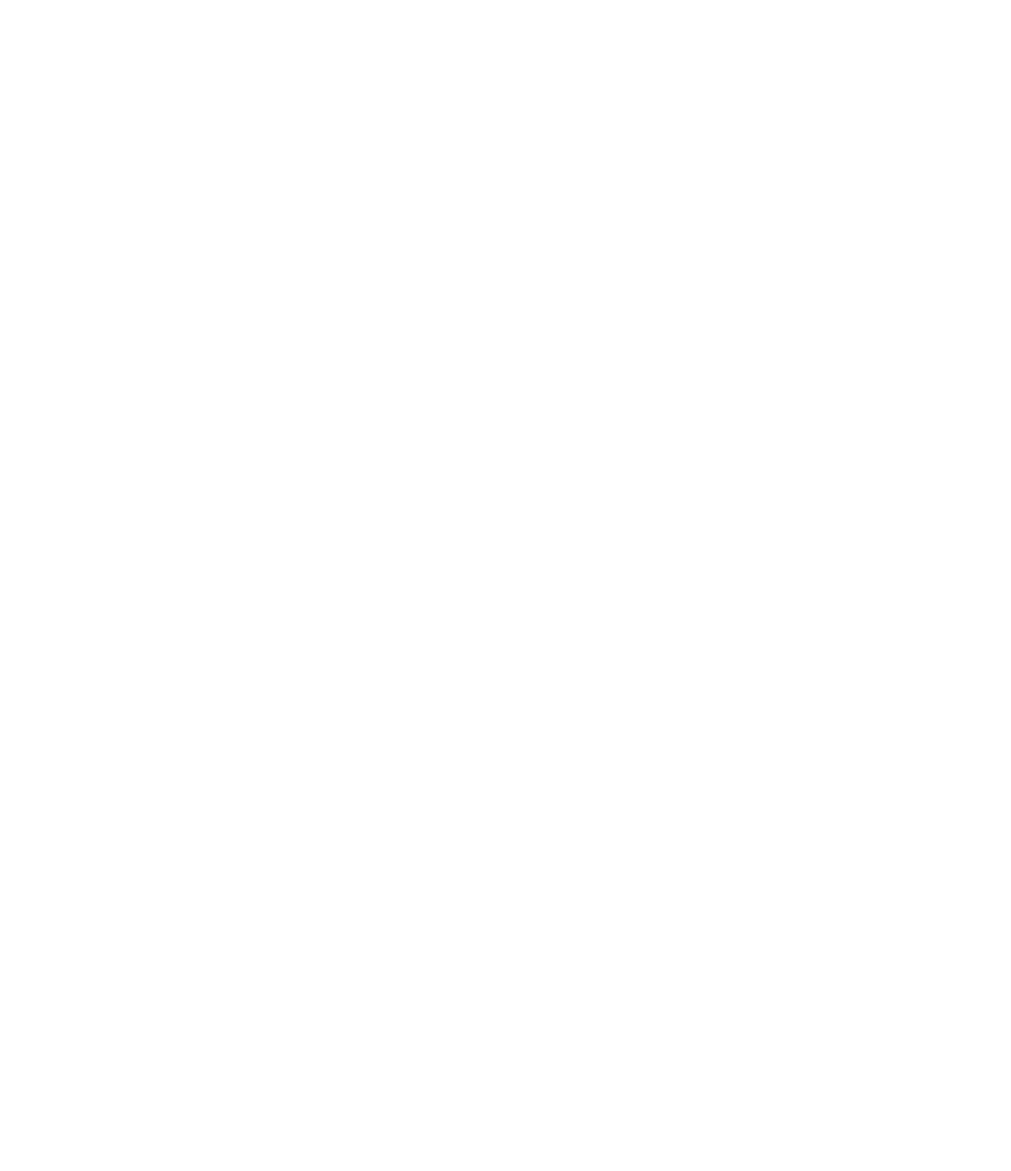
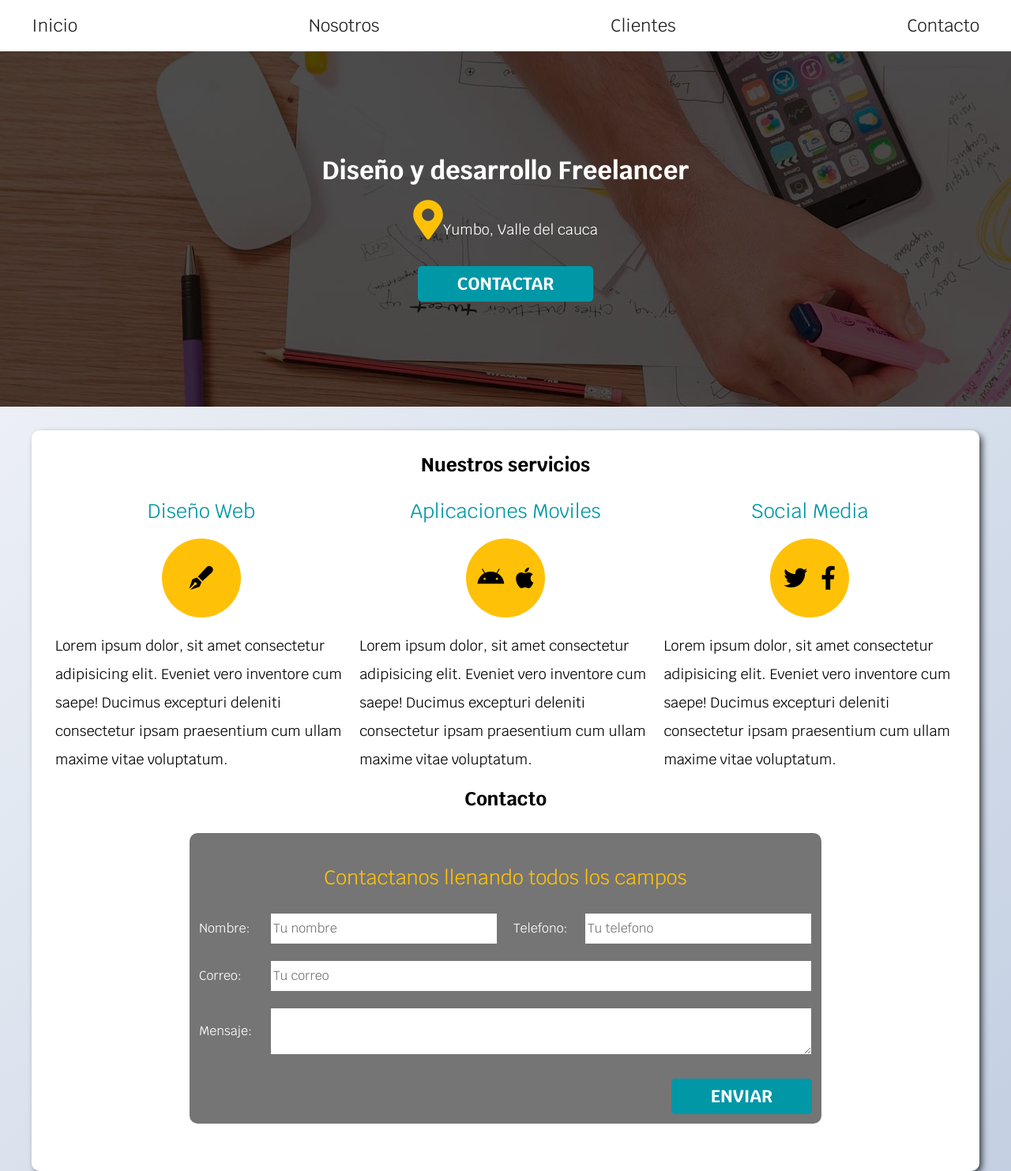
Before and after one commit to Cookieguy1206/CursoWeb, a plain HTML site: page freelancer/index.html in a window 1280 px wide. Shown: the top 1483 px of the page at 79% size. Before the commit the page ends 800 px from the top, so only its background shows below. Drawn offline with Linux system fonts and the light colour scheme.

Commit message:
Se terminó freelancer y se comenzará con el proyecto final

```diff
--- a/freelancer/css/style.css
+++ b/freelancer/css/style.css
@@ -0,0 +1,246 @@
+:root {
+    --oscuro: #212121;
+    --primario: #FFC107;
+    --secundario: #0097A7;
+    --gris: #757575;
+}
+
+html {
+    box-sizing: border-box;
+    min-height: 100%;
+    font-size: 62.5%;
+}
+*, *:before, *:after {
+    box-sizing: inherit;
+}
+
+body {
+    font-family: 'Krub', sans-serif;
+    min-height: 100%;
+    background-image: linear-gradient(135deg, #f5f7fa 0%, #c3cfe2 100%);
+    font-size: 1.6rem;
+}
+
+h1, h2, h3 {
+    margin: 0rem;
+}
+
+h2, h3 {
+    text-align: center;
+}
+
+h3 {
+    color: var(--secundario);
+    font-weight: 400;
+    font-size: 2.5rem;
+}
+
+p {
+    font-size: 1.8rem;
+    line-height: 2;
+}
+
+/*Headder*/
+.site-header {
+    background-color: white;
+}
+
+.site-header nav {
+    max-width: 1200px;
+    margin: 0 auto;
+    padding: 2rem 0rem;
+
+    display: flex;
+    flex-direction: column;
+    align-items: center;
+}
+
+@media (min-width: 768px) {
+    .site-header nav {
+        flex-direction: row;
+        justify-content: space-between;
+    }
+}
+
+.site-header nav a {
+    color: var(--oscuro);
+    font-size: 2.2rem;
+    text-decoration: none;
+    margin-bottom: 1.5rem;
+}
+
+.site-header nav a:last-of-type {
+    margin-bottom: 0;
+}
+
+@media (min-width: 768px) {
+    .site-header nav a {
+        margin-bottom: 0;
+    }
+}
+
+/*Contenedor hero*/
+.hero {
+    height: 45rem;
+    background-image: url(../img/hero.jpg);
+    position: relative;
+    display: flex;
+    justify-content: center;
+    align-items: center;
+}
+
+.hero::after {
+    content: '';
+    background-color: rgba(0, 0, 0, .7);
+    position: absolute;
+    top: 0;
+    left: 0;
+    right: 0;
+    bottom: 0;
+}
+
+.contenedor-hero {
+    color: white;
+    position: relative;
+    z-index: 1;
+    text-align: center;
+}
+
+.contenedor-hero i {
+    font-size: 5rem;
+    color: var(--primario);
+}
+
+/*Boton*/
+.boton {
+    background-color: var(--secundario);
+    padding: 1rem 5rem;
+    text-decoration: none;
+    display: inline-block;
+    margin-top: 1rem;
+    color: white;
+    text-transform: uppercase;
+    font-weight: 700;
+    font-size: 2.2rem;
+    border-radius: 0.5rem;
+    border: none;
+}
+
+.boton:hover {
+    cursor: pointer;
+}
+
+/*Contenedor*/
+.contenedor {
+    max-width: 1200px;
+    margin: 3rem auto;
+    background-color: white;
+    padding: 3rem;
+    border-radius: 1rem;
+    -webkit-box-shadow: 4px 4px 9px -1px rgba(0,0,0,0.74);
+    -moz-box-shadow: 4px 4px 9px -1px rgba(0,0,0,0.74);
+    box-shadow: 4px 4px 9px -1px rgba(0,0,0,0.74);
+}
+
+.contenedor-servicios {
+    margin-top: 3rem;
+}
+
+@media (min-width: 768px) {
+    .contenedor-servicios {
+        display: flex;
+        justify-content: space-between;
+    }
+    .servicio {
+        /*Flex tiene 3 factores:
+        *El primero es el factor de crecimiento: Toma todo el tamaño
+        del contenedor y segun el factor que le pongas, la clase del div
+        tomará un tamaño dentro del contenedor.
+        *El segundo es 0.
+        *El tercero es una base: De esa base no se pasa y segun el tamaño
+        que le des, así se quedará
+        */
+        flex: 0 0 calc(33.3% - 1rem);
+    }
+}
+
+.servicio {
+    /*Así se centran las cosas con flex*/
+    display: flex;
+    flex-direction: column;
+    align-items: center;
+}
+
+.iconos {
+    width: 100px;
+    height: 100px;
+    border-radius: 50%;
+    background-color: var(--primario);
+    display: flex;
+    justify-content: space-evenly;
+    align-items: center;
+    font-size: 3rem;
+    margin-top: 2rem;
+}
+
+/*Formulario*/
+form {
+    background-color: var(--gris);
+    padding: 1.2rem;
+    border-radius: 1rem;
+    margin-top: 3rem;
+}
+
+form legend {
+    display: flex;
+    flex-direction: column;
+    align-items: center;
+    font-size: 2.5rem;
+    color: var(--primario);
+    margin: 3rem 0rem;
+}
+
+@media (min-width: 768px) {
+    form {
+        max-width: 800px;
+        margin: 3rem auto;
+    }
+    .contenedor-campos {
+        display: flex;
+        justify-content: space-between;
+        flex-wrap: wrap;
+    }
+    .campo {
+        flex: 0 0 calc(50% - 1rem)
+    }
+}
+
+.campo {
+    display: flex;
+    margin-bottom: 2rem;
+    align-items: center;
+}
+
+.campo label {
+    flex: 0 0 90px;
+    color: white;
+}
+
+.campo input {
+    flex: 1;
+    height: 4rem;
+}
+
+.campo textarea {
+    flex: 1;
+    height: 6rem;
+}
+
+.w-100 {
+    flex: 0 0 100%;
+}
+
+.enviar {
+    display: flex;
+    justify-content: flex-end;
+}
--- a/freelancer/index.html
+++ b/freelancer/index.html
@@ -5,9 +5,92 @@
     <meta name="viewport" content="width=device-width, initial-scale=1.0">
     <meta http-equiv="X-UA-Compatible" content="ie=edge">
     <title>Freelancer</title>
+    <link rel="stylesheet" href="css/normalize.Css">
+    <link href="https://fonts.googleapis.com/css2?family=Krub:wght@400;700&display=swap" rel="stylesheet">
+    <link rel="stylesheet" href="https://use.fontawesome.com/releases/v5.15.1/css/all.css">
     <link rel="stylesheet" href="css/style.css">
 </head>
 <body>
 
+    <header class="site-header">
+        <nav>
+            <a href="#">Inicio</a>
+            <a href="#">Nosotros</a>
+            <a href="#">Clientes</a>
+            <a href="#">Contacto</a>
+        </nav>
+    </header>
+
+    <div class="hero">
+        <div class="contenedor-hero">
+            <h1>Diseño y desarrollo Freelancer</h1>
+            <p><i class="fas fa-map-marker-alt"></i>Yumbo, Valle del cauca</p>
+            <a href="#" class="boton">Contactar</a>
+        </div>
+    </div>
+
+    <div class="contenedor">
+        <main class="servicios">
+            <h2>Nuestros servicios</h2>
+            <div class="contenedor-servicios">
+                <div class="servicio">
+                    <h3>Diseño Web</h3>
+                    <div class="iconos">
+                        <i class="fas fa-pen-fancy"></i>
+                    </div>
+                    <p>Lorem ipsum dolor, sit amet consectetur adipisicing elit. Eveniet vero inventore cum saepe!
+                    Ducimus excepturi deleniti consectetur ipsam praesentium cum ullam maxime vitae voluptatum.</p>
+                </div>
+                <div class="servicio">
+                    <h3>Aplicaciones Moviles</h3>
+                    <div class="iconos">
+                        <i class="fab fa-android"></i>
+                        <i class="fab fa-apple"></i>
+                    </div>
+                    <p>Lorem ipsum dolor, sit amet consectetur adipisicing elit. Eveniet vero inventore cum saepe!
+                    Ducimus excepturi deleniti consectetur ipsam praesentium cum ullam maxime vitae voluptatum.</p>
+                </div>
+                <div class="servicio">
+                    <h3>Social Media</h3>
+                    <div class="iconos">
+                        <i class="fab fa-twitter"></i>
+                        <i class="fab fa-facebook-f"></i>
+                    </div>
+                    <p>Lorem ipsum dolor, sit amet consectetur adipisicing elit. Eveniet vero inventore cum saepe!
+                    Ducimus excepturi deleniti consectetur ipsam praesentium cum ullam maxime vitae voluptatum.</p>
+                </div>
+            </div>
+        </main>
+
+        <section id="contacto" class="contacto">
+            <h2>Contacto</h2>
+            <form action="#">
+                <legend>Contactanos llenando todos los campos</legend>
+
+                <div class="contenedor-campos">
+                    <div class="campo">
+                        <label>Nombre:</label>
+                        <input type="text" name="nombre" placeholder="Tu nombre">
+                    </div>
+                    <div class="campo">
+                        <label>Telefono:</label>
+                        <input type="tel" name="telefono" placeholder="Tu telefono">
+                    </div>
+                    <div class="campo w-100">
+                        <label>Correo:</label>
+                        <input type="mail" name="correo" placeholder="Tu correo">
+                    </div>
+                    <div class="campo w-100">
+                        <label>Mensaje:</label>
+                        <textarea></textarea>
+                    </div>
+                </div> <!-- Contenedor de campos -->
+                <div class="enviar">
+                    <input type="submit" class="boton" value="enviar">
+                </div>
+            </form>
+        </section>
+
+    </div>
 </body>
 </html>
```
Also changed, not shown: freelancer/css/normalize.Css (added).
